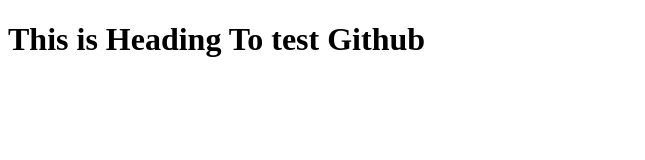
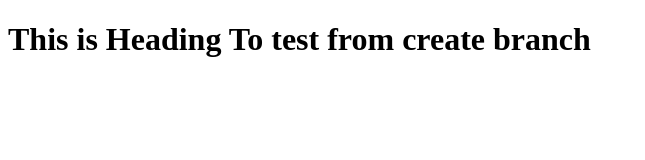
Before and after one commit to MohamedNabhan/Demo-test15, a plain HTML site: page index.html in a window 1280 px wide. Shown: the whole page, without its empty margins (0-645 px from the left). Drawn offline with Linux system fonts and the light colour scheme.

Commit message:
[Test] branch create

```diff
--- a/index.html
+++ b/index.html
@@ -6,7 +6,7 @@
     <title>Document</title>
 </head>
 <body>
-    <h1>This is Heading To test Github</h1>
+    <h1>This is Heading To test from create branch</h1>
 
 </body>
 </html>
```
